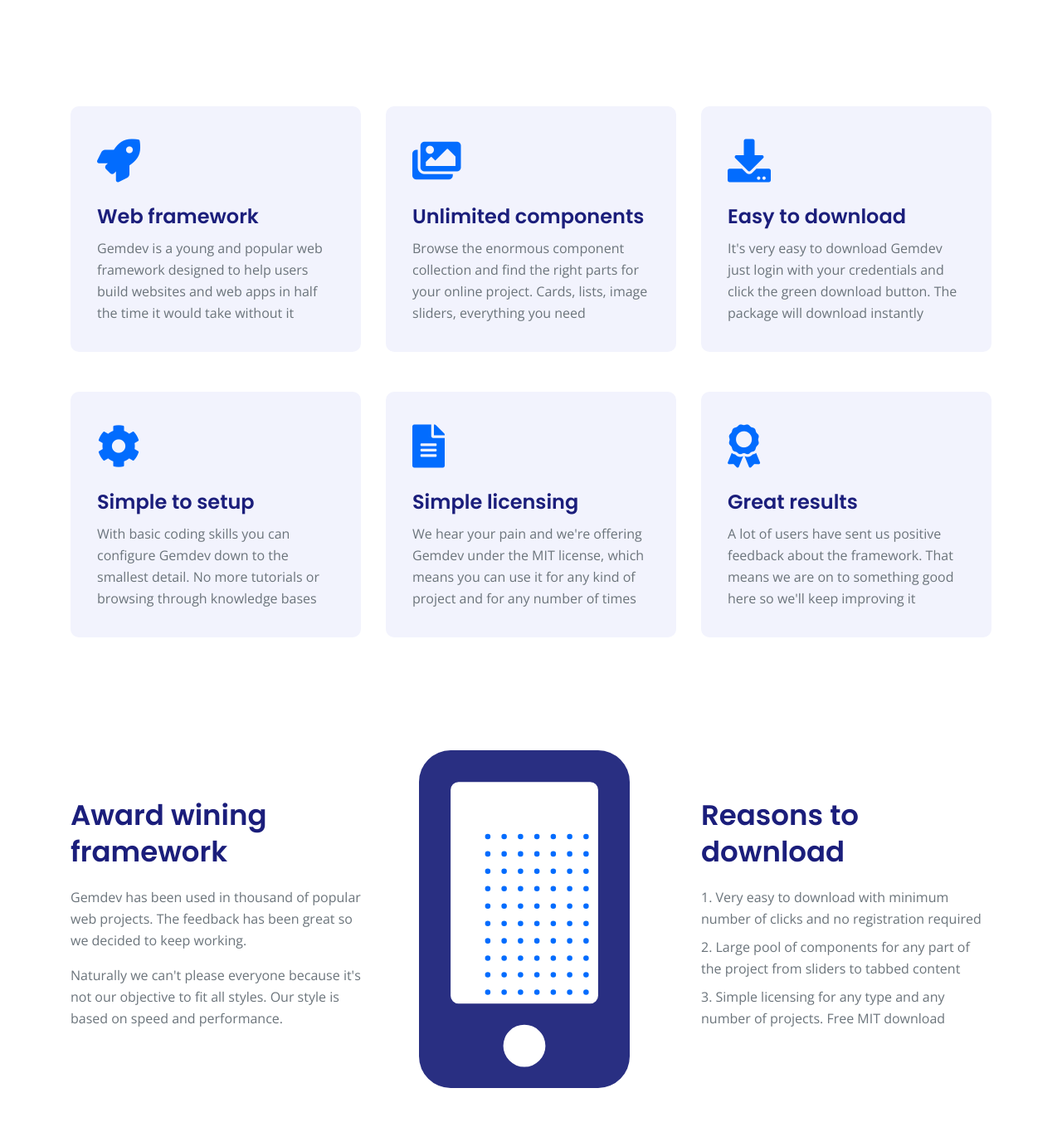
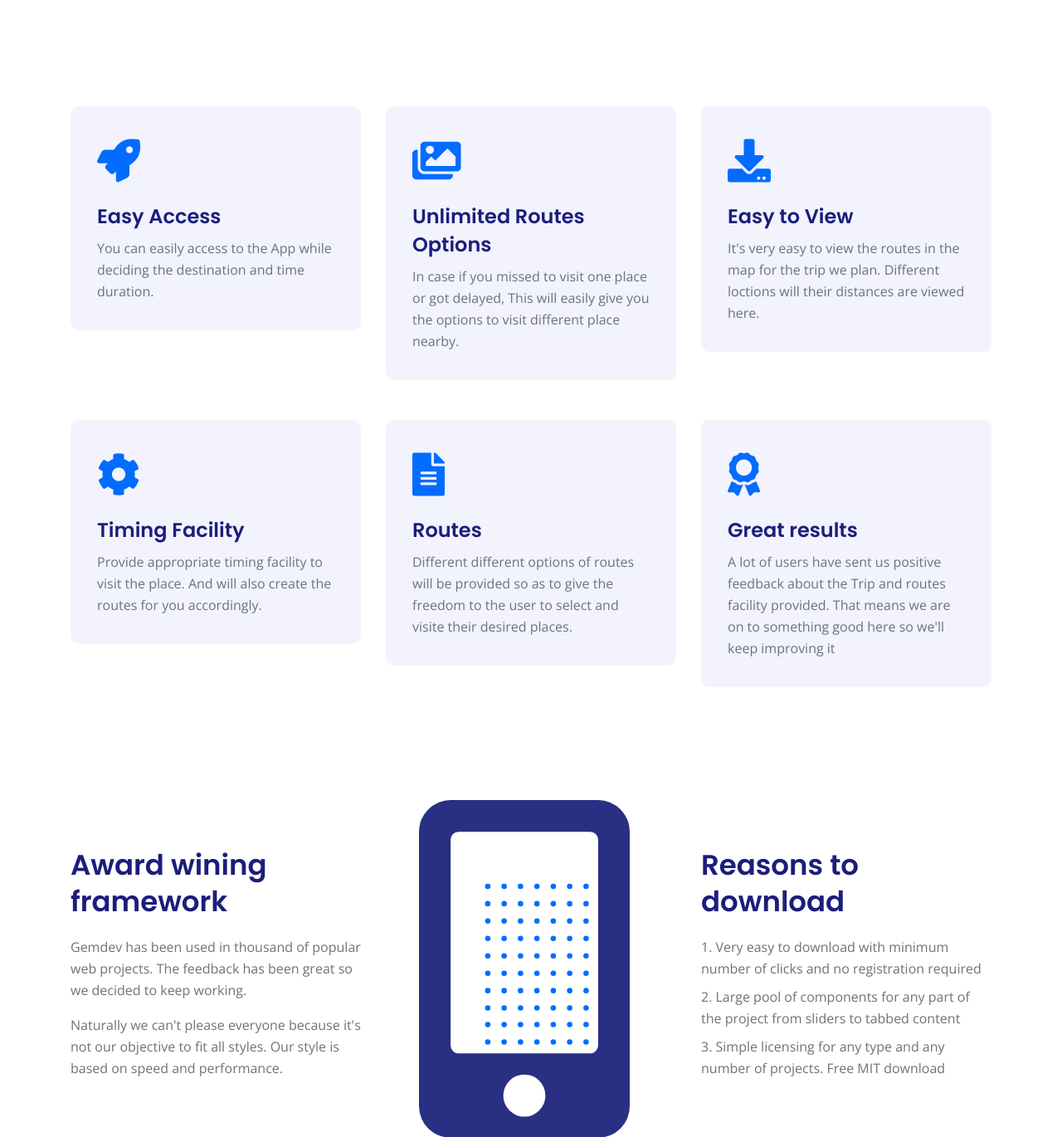
Before and after one commit to MahimaGajjar/Travel-Through, a Flask app: page /dashboard in a window 1280 px wide. Shown: the part 2057-3427 px from the top of the page at 83% size. Run offline with Flask 2, Linux system fonts and the light colour scheme; some libraries are stand-ins or nearby versions.

Commit message:
git commit -m "Dashboard Changes"

```diff
--- a/Templates/user/dashboard.html
+++ b/Templates/user/dashboard.html
@@ -265,22 +265,22 @@
                 <div class="col-lg-4">
                     <div class="text-box bg-gray">
                         <i class="fas fa-rocket"></i>
-                        <h4>Web framework</h4>
-                        <p>Gemdev is a young and popular web framework designed to help users build websites and web apps in half the time it would take without it</p>
+                        <h4>Easy Access</h4>
+                        <p>You can easily access to the App while deciding the destination and time duration.</p>
                     </div> <!-- end of text-box -->
                 </div> <!-- end of col -->
                 <div class="col-lg-4">
                     <div class="text-box bg-gray">
                         <i class="fas fa-images"></i>
-                        <h4>Unlimited components</h4>
-                        <p>Browse the enormous component collection and find the right parts for your online project. Cards, lists, image sliders, everything you need</p>
+                        <h4>Unlimited Routes Options</h4>
+                        <p>In case if you missed to visit one place or got delayed, This will easily give you the options to visit different place nearby.</p>
                     </div> <!-- end of text-box -->
                 </div> <!-- end of col -->
                 <div class="col-lg-4">
                     <div class="text-box bg-gray">
                         <i class="fas fa-download"></i>
-                        <h4>Easy to download</h4>
-                        <p>It's very easy to download Gemdev just login with your credentials and click the green download button. The package will download instantly</p>
+                        <h4>Easy to View</h4>
+                        <p>It's very easy to view the routes in the map for the trip we plan. Different loctions will their distances are viewed here.</p>
                     </div> <!-- end of text-box -->
                 </div> <!-- end of col -->
             </div> <!-- end of row -->
@@ -288,22 +288,22 @@
                 <div class="col-lg-4">
                     <div class="text-box bg-gray">
                         <i class="fas fa-cog"></i>
-                        <h4>Simple to setup</h4>
-                        <p>With basic coding skills you can configure Gemdev down to the smallest detail. No more tutorials or browsing through knowledge bases</p>
+                        <h4>Timing Facility</h4>
+                        <p>Provide appropriate timing facility to visit the place. And will also create the routes for you accordingly.</p>
                     </div> <!-- end of text-box -->
                 </div> <!-- end of col -->
                 <div class="col-lg-4">
                     <div class="text-box bg-gray">
                         <i class="fas fa-file-alt"></i>
-                        <h4>Simple licensing</h4>
-                        <p>We hear your pain and we're offering Gemdev under the MIT license, which means you can use it for any kind of project and for any number of times</p>
+                        <h4>Routes</h4>
+                        <p>Different different options of routes will be provided so as to give the freedom to the user to select and visite their desired places. </p>
                     </div> <!-- end of text-box -->
                 </div> <!-- end of col -->
                 <div class="col-lg-4">
                     <div class="text-box bg-gray">
                         <i class="fas fa-award"></i>
                         <h4>Great results</h4>
-                        <p>A lot of users have sent us positive feedback about the framework. That means we are on to something good here so we'll keep improving it</p>
+                        <p>A lot of users have sent us positive feedback about the Trip and routes facility provided. That means we are on to something good here so we'll keep improving it</p>
                     </div> <!-- end of text-box -->
                 </div> <!-- end of col -->
             </div> <!-- end of row -->
```
